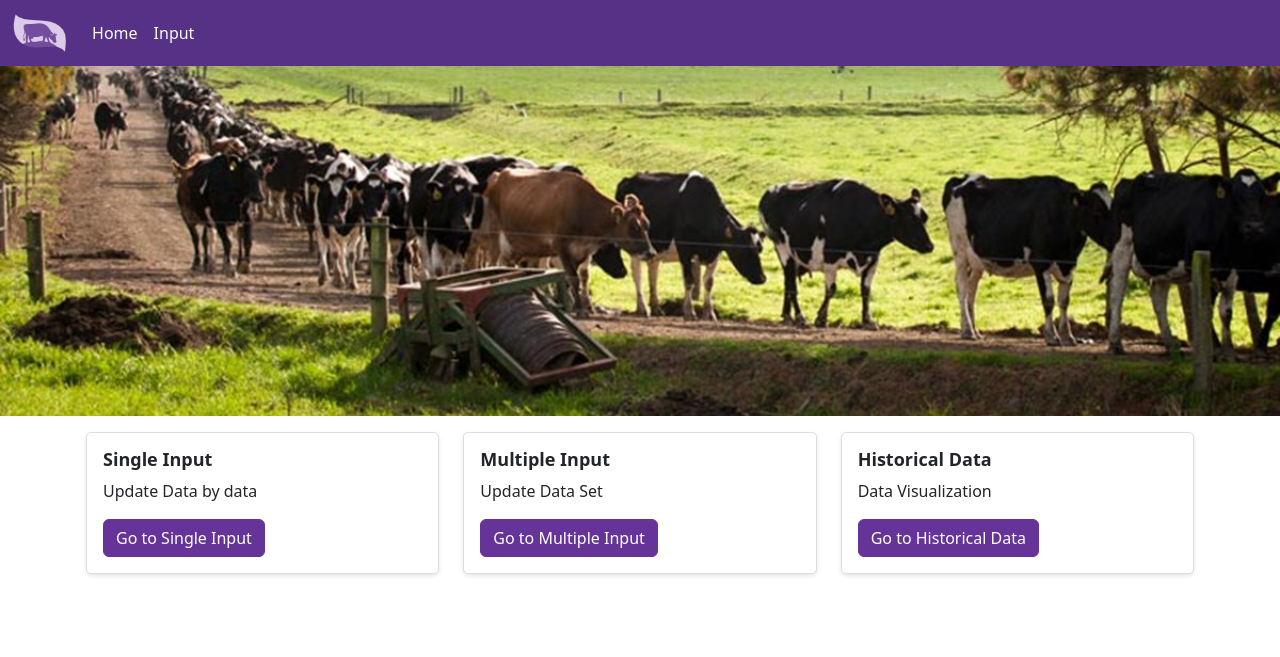
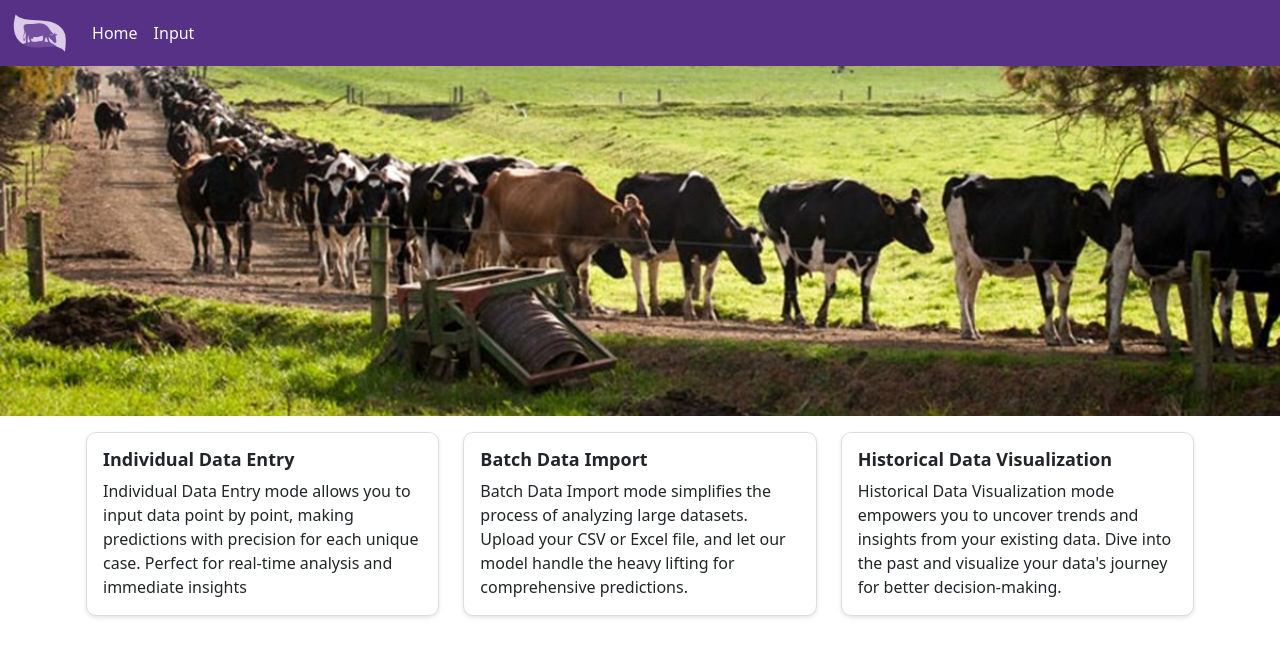
Before and after one commit to cepdnaclk/e19-co227-subclinical-mastitis-prediction-gui, a Django app: page /home/ in a window 1280 px wide. Shown: the top 657 px of the page. Run offline with Django 4.2, Linux system fonts and the light colour scheme.

Commit message:
Homepage temp

```diff
--- a/scmpgui/home/templates/home/homepage.html
+++ b/scmpgui/home/templates/home/homepage.html
@@ -33,14 +33,16 @@
         flex: 1;
         background-color: #fff;
         border: 1px solid #ddd;
-        border-radius: 5px;
+        border-radius: 10px;
         box-shadow: 0 2px 4px rgba(0, 0, 0, 0.1);
-        transition: transform 0.2s;
+        transition: all 0.2s;
+        cursor: pointer;
     }
 
     .card:hover {
         transform: translateY(-5px);
         box-shadow: 0 4px 6px rgba(0, 0, 0, 0.1);
+        background-color: #dccae9;
     }
 
     .card-title {
@@ -48,18 +50,8 @@
         font-weight: bold;
     }
 
-    .btn-card {
-        background-color: rebeccapurple;
-        color: white;
-        border: none;
-        border-radius: 5px;
+    a{
         text-decoration: none;
-        display: inline-block;
-        transition: background-color 0.2s;
-    }
-
-    .btn-card:hover {
-        background-color: darkorchid;
     }
 </style>
 
@@ -92,34 +84,32 @@
     <div class="container">
         <div class="row">
             <div class="col-md-4">
-                <div class="card">
+                <a href="/data" class="card">
                     <div class="card-body">
-                        <h5 class="card-title">Single Input</h5>
-                        <p class="card-text">Update Data by data</p>
-                        <a href="/data" class="btn btn-primary">Go to Single Input</a>
+                        <h5 class="card-title">Individual Data Entry</h5>
+                        <p class="card-text">Individual Data Entry mode allows you to input data point by point, making predictions with precision for each unique case. Perfect for real-time analysis and immediate insights</p>
                     </div>
-                </div>
+                </a>
             </div>
             <div class="col-md-4">
-                <div class="card">
+                <a href="/csvR" class="card">
                     <div class="card-body">
-                        <h5 class="card-title">Multiple Input</h5>
-                        <p class="card-text">Update Data Set</p>
-                        <a href="/csvR" class="btn btn-primary">Go to Multiple Input</a>
+                        <h5 class="card-title">Batch Data Import</h5>
+                        <p class="card-text">Batch Data Import mode simplifies the process of analyzing large datasets. Upload your CSV or Excel file, and let our model handle the heavy lifting for comprehensive predictions.</p>
                     </div>
-                </div>
+                </a>
             </div>
             <div class="col-md-4">
-                <div class="card">
+                <a href="/historical-data" class="card">
                     <div class="card-body">
-                        <h5 class="card-title">Historical Data</h5>
-                        <p class="card-text">Data Visualization</p>
-                        <a href="/historical-data" class="btn btn-primary">Go to Historical Data</a>
+                        <h5 class="card-title">Historical Data Visualization</h5>
+                        <p class="card-text">Historical Data Visualization mode empowers you to uncover trends and insights from your existing data. Dive into the past and visualize your data's journey for better decision-making.</p>
                     </div>
-                </div>
+                </a>
             </div>
         </div>
     </div>
 </div>
 
+
 {% endblock page_content %}
```
